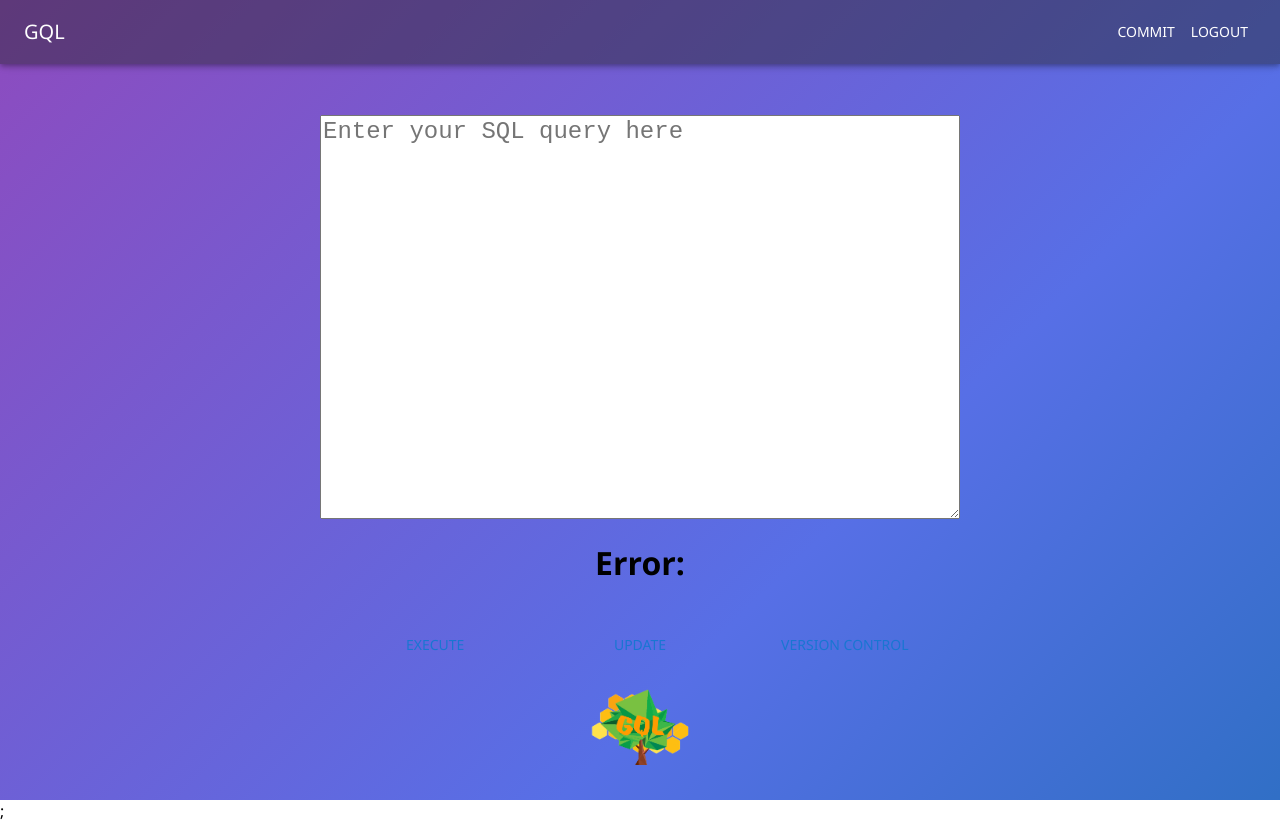
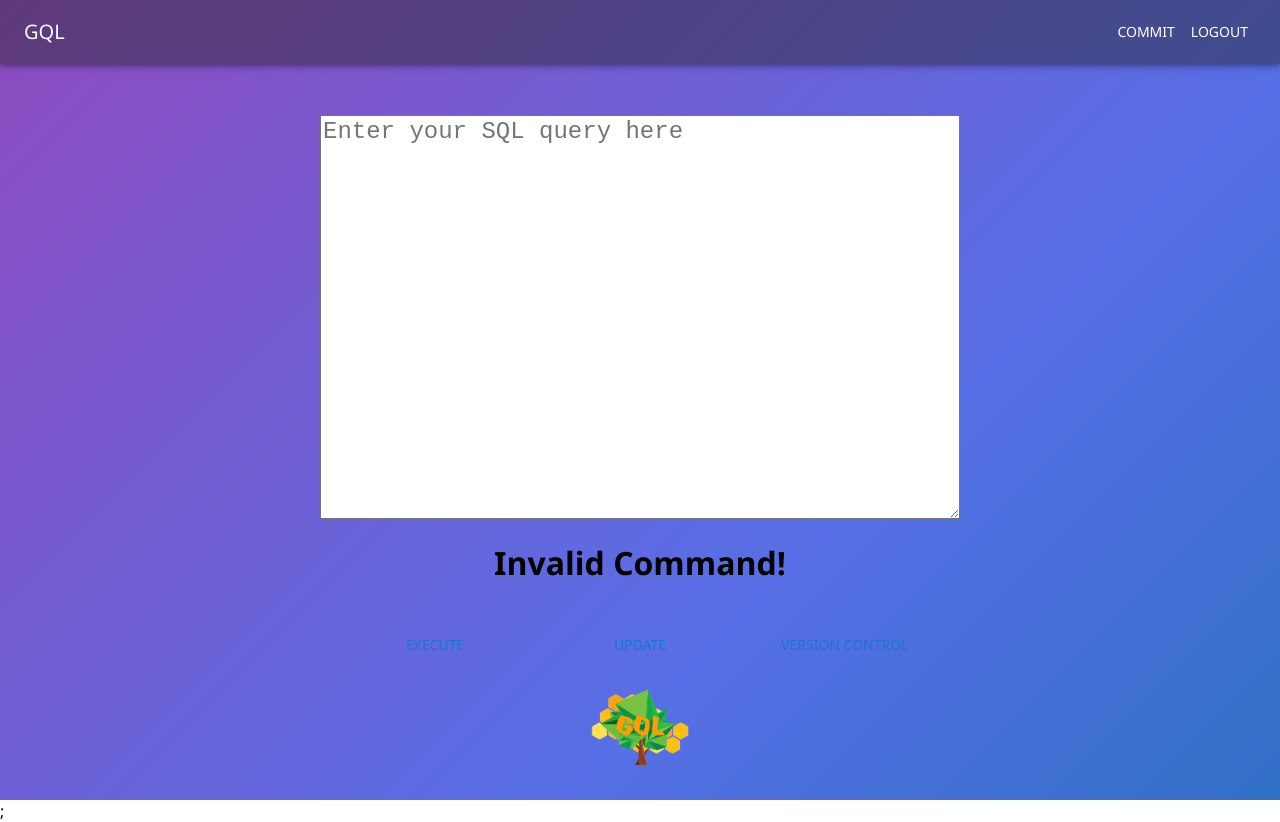
Before and after one commit to GQL-Project/gql_client, a Next.js app: page /editor in a window 1280 px wide. Both pictures are taken after a click on the button "LOGOUT". Built offline with nearby package versions, Linux system fonts and the light colour scheme; no server answers.

Commit message:
Pushing to pull

```diff
--- a/package.json
+++ b/package.json
@@ -18,9 +18,9 @@
     "@mui/material": "^5.10.7",
     "cookie": "^0.5.0",
     "google-proto-files": "^3.0.2",
-    "next": "12.3.1",
-    "react": "18.2.0",
-    "react-dom": "18.2.0",
+    "next": "^12.3.1",
+    "react": "^18.2.0",
+    "react-dom": "^18.2.0",
     "ts-proto": "^1.126.1"
   },
   "devDependencies": {
--- a/pages/editor.tsx
+++ b/pages/editor.tsx
@@ -152,7 +152,13 @@ function Editor() {
         value={text}
         onChange={handleTextChange}
       />
-      <h1>{status}</h1>
+
+      <div>
+      {status?.startsWith("Error: ")
+      ? <h1> Invalid Command! </h1>
+      : <h1> {status} </h1>
+      }
+      </div>
       <div
         style={{
           display: "flex",
```
Also changed, not shown: 1 other file (tests, documents, lock files or other folders).
